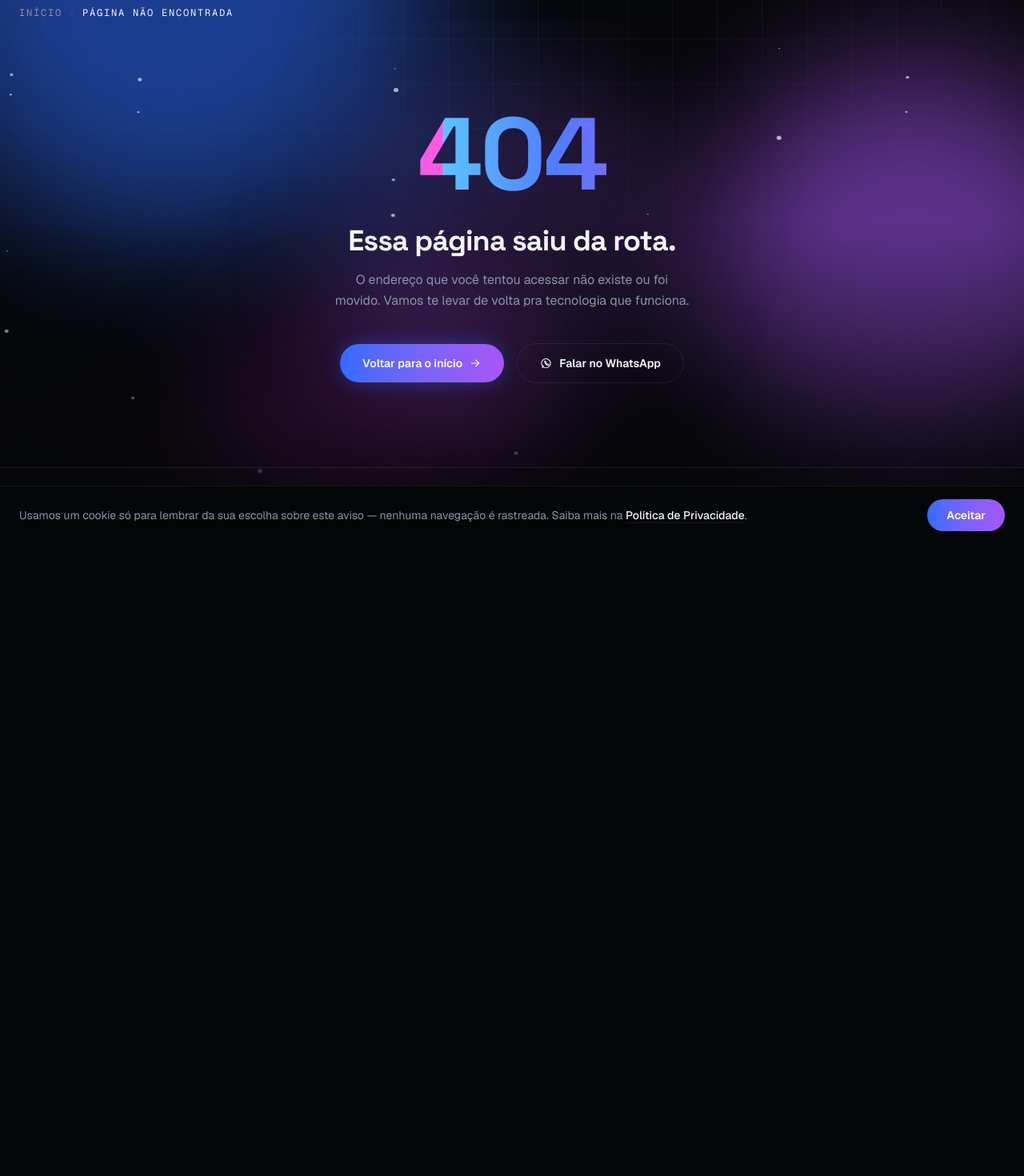
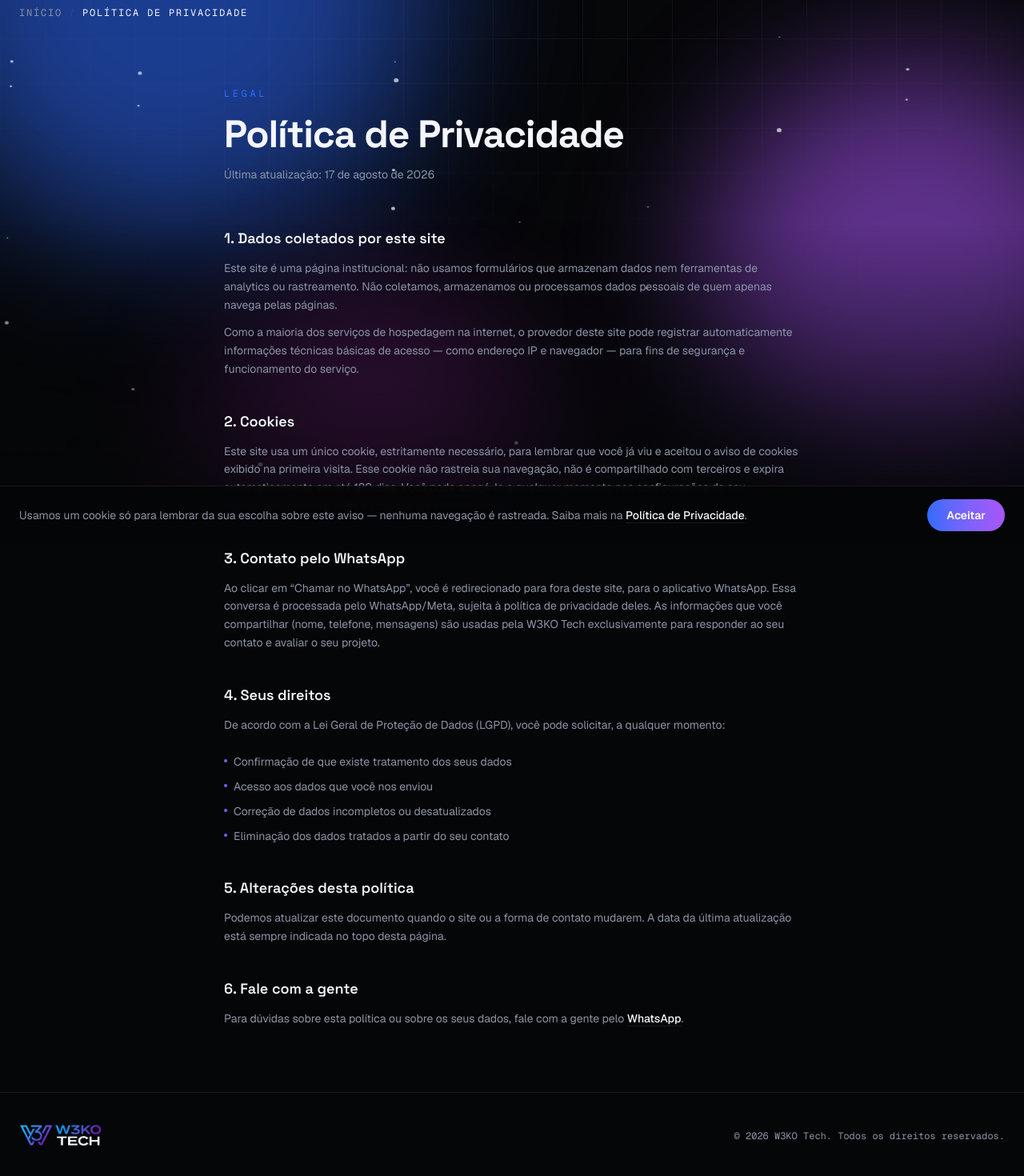
Before and after one commit to William-Koerich/w3ko-tech, a Next.js app: page /politica-de-privacidade in a window 1280 px wide. Before the commit this address had no page. Shown: the part 120-1590 px from the top of the page at 80% size. Before the commit the page ends 813 px from the top, so only its background shows below. Built offline with nearby package versions, Linux system fonts and the light colour scheme.

Commit message:
Adiciona página de Política de Privacidade com seções detalhadas sobre dados coletados, cookies e direitos do usuário

```diff
--- /dev/null
+++ b/app/politica-de-privacidade/page.tsx
@@ -0,0 +1,160 @@
+import type { Metadata } from "next";
+import { BackgroundFX } from "../components/BackgroundFX";
+import { Navbar } from "../components/Navbar";
+import { Breadcrumbs } from "../components/Breadcrumbs";
+import { Reveal } from "../components/Reveal";
+import { LogoLockup } from "../components/Logo";
+import { WHATSAPP_HREF } from "../lib/contact";
+
+export const metadata: Metadata = {
+  title: "Política de Privacidade — W3KO Tech",
+  description:
+    "Saiba como a W3KO Tech trata cookies e os dados de quem visita o site e entra em contato pelo WhatsApp.",
+};
+
+const LAST_UPDATED = "17 de agosto de 2026";
+
+const SECTIONS = [
+  {
+    title: "1. Dados coletados por este site",
+    body: (
+      <>
+        <p>
+          Este site é uma página institucional: não usamos formulários que
+          armazenam dados nem ferramentas de analytics ou rastreamento. Não
+          coletamos, armazenamos ou processamos dados pessoais de quem apenas
+          navega pelas páginas.
+        </p>
+        <p>
+          Como a maioria dos serviços de hospedagem na internet, o provedor
+          deste site pode registrar automaticamente informações técnicas
+          básicas de acesso — como endereço IP e navegador — para fins de
+          segurança e funcionamento do serviço.
+        </p>
+      </>
+    ),
+  },
+  {
+    title: "2. Cookies",
+    body: (
+      <p>
+        Este site usa um único cookie, estritamente necessário, para lembrar
+        que você já viu e aceitou o aviso de cookies exibido na primeira
+        visita. Esse cookie não rastreia sua navegação, não é compartilhado
+        com terceiros e expira automaticamente em até 180 dias. Você pode
+        apagá-lo a qualquer momento nas configurações do seu navegador — o
+        aviso volta a aparecer na próxima visita.
+      </p>
+    ),
+  },
+  {
+    title: "3. Contato pelo WhatsApp",
+    body: (
+      <p>
+        Ao clicar em “Chamar no WhatsApp”, você é redirecionado para fora
+        deste site, para o aplicativo WhatsApp. Essa conversa é processada
+        pelo WhatsApp/Meta, sujeita à política de privacidade deles. As
+        informações que você compartilhar (nome, telefone, mensagens) são
+        usadas pela W3KO Tech exclusivamente para responder ao seu contato e
+        avaliar o seu projeto.
+      </p>
+    ),
+  },
+  {
+    title: "4. Seus direitos",
+    body: (
+      <>
+        <p>
+          De acordo com a Lei Geral de Proteção de Dados (LGPD), você pode
+          solicitar, a qualquer momento:
+        </p>
+        <ul className="mt-3 flex list-none flex-col gap-2">
+          {[
+            "Confirmação de que existe tratamento dos seus dados",
+            "Acesso aos dados que você nos enviou",
+            "Correção de dados incompletos ou desatualizados",
+            "Eliminação dos dados tratados a partir do seu contato",
+          ].map((item) => (
+            <li key={item} className="flex items-start gap-2">
+              <span className="mt-2 h-1 w-1 shrink-0 rounded-full bg-gradient-to-r from-blue to-purple" />
+              {item}
+            </li>
+          ))}
+        </ul>
+      </>
+    ),
+  },
+  {
+    title: "5. Alterações desta política",
+    body: (
+      <p>
+        Podemos atualizar este documento quando o site ou a forma de contato
+        mudarem. A data da última atualização está sempre indicada no topo
+        desta página.
+      </p>
+    ),
+  },
+  {
+    title: "6. Fale com a gente",
+    body: (
+      <p>
+        Para dúvidas sobre esta política ou sobre os seus dados, fale com a
+        gente pelo{" "}
+        <a
+          href={WHATSAPP_HREF}
+          target="_blank"
+          rel="noopener noreferrer"
+          className="font-medium text-foreground underline decoration-line underline-offset-4 hover:decoration-foreground"
+        >
+          WhatsApp
+        </a>
+        .
+      </p>
+    ),
+  },
+];
+
+export default function PrivacyPolicyPage() {
+  return (
+    <>
+      <BackgroundFX />
+      <Navbar />
+
+      <main className="relative flex-1">
+        <Breadcrumbs
+          items={[{ label: "Início", href: "/" }, { label: "Política de Privacidade" }]}
+        />
+
+        <section className="mx-auto max-w-3xl px-6 py-16 sm:py-20">
+          <Reveal>
+            <span className="font-mono text-xs uppercase tracking-[0.3em] text-blue">Legal</span>
+            <h1 className="mt-4 font-display text-3xl font-bold tracking-tight sm:text-5xl">
+              Política de Privacidade
+            </h1>
+            <p className="mt-4 text-sm text-muted">Última atualização: {LAST_UPDATED}</p>
+          </Reveal>
+
+          <div className="mt-14 flex flex-col gap-10">
+            {SECTIONS.map((section, i) => (
+              <Reveal key={section.title} delay={i * 70}>
+                <h2 className="font-display text-lg font-semibold">{section.title}</h2>
+                <div className="mt-3 flex flex-col gap-3 text-sm leading-relaxed text-muted">
+                  {section.body}
+                </div>
+              </Reveal>
+            ))}
+          </div>
+        </section>
+      </main>
+
+      <footer className="relative border-t border-line px-6 py-10">
+        <div className="mx-auto flex max-w-7xl flex-col items-center justify-between gap-4 sm:flex-row">
+          <LogoLockup className="h-7" />
+          <p className="font-mono text-xs text-muted">
+            © {new Date().getFullYear()} W3KO Tech. Todos os direitos reservados.
+          </p>
+        </div>
+      </footer>
+    </>
+  );
+}
```
